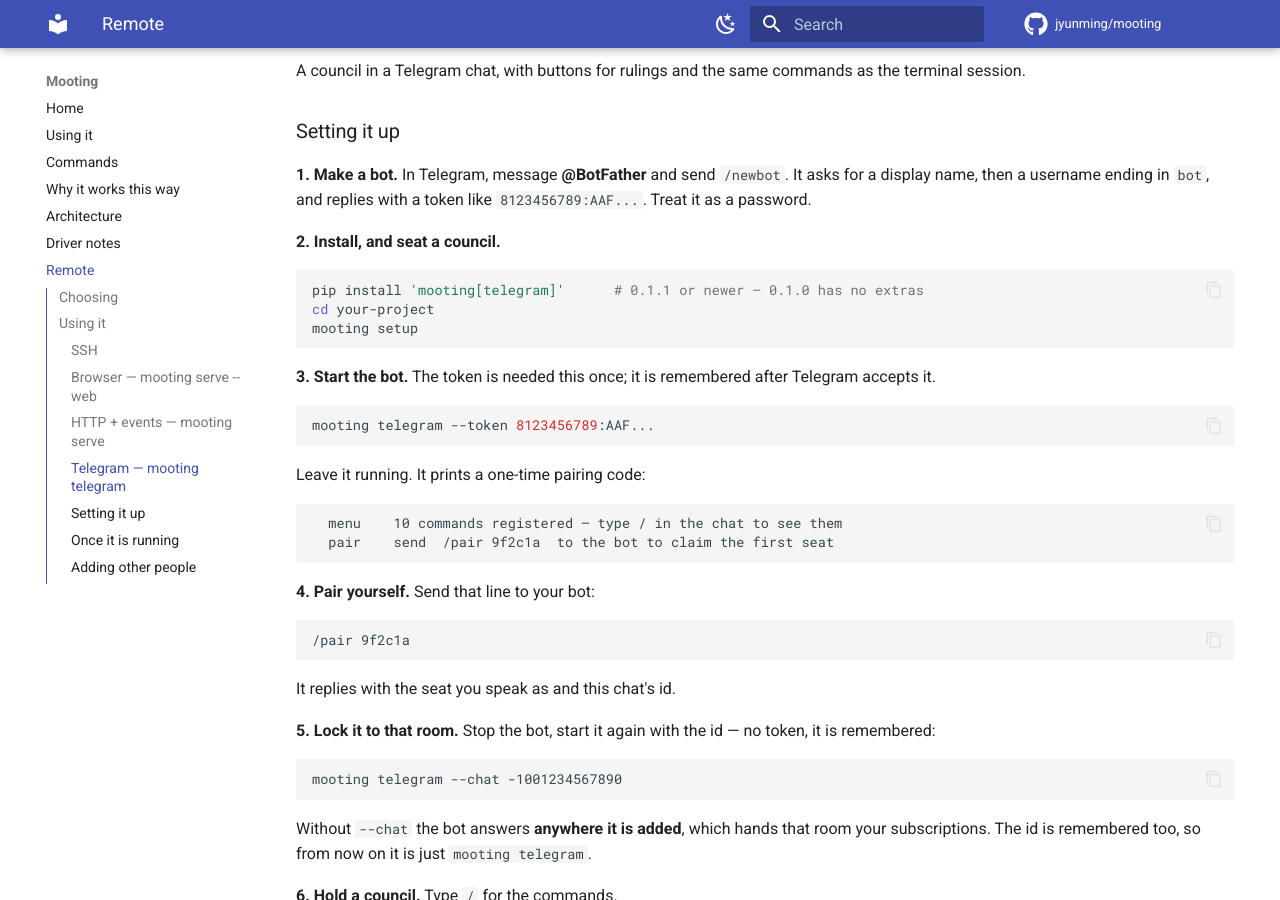
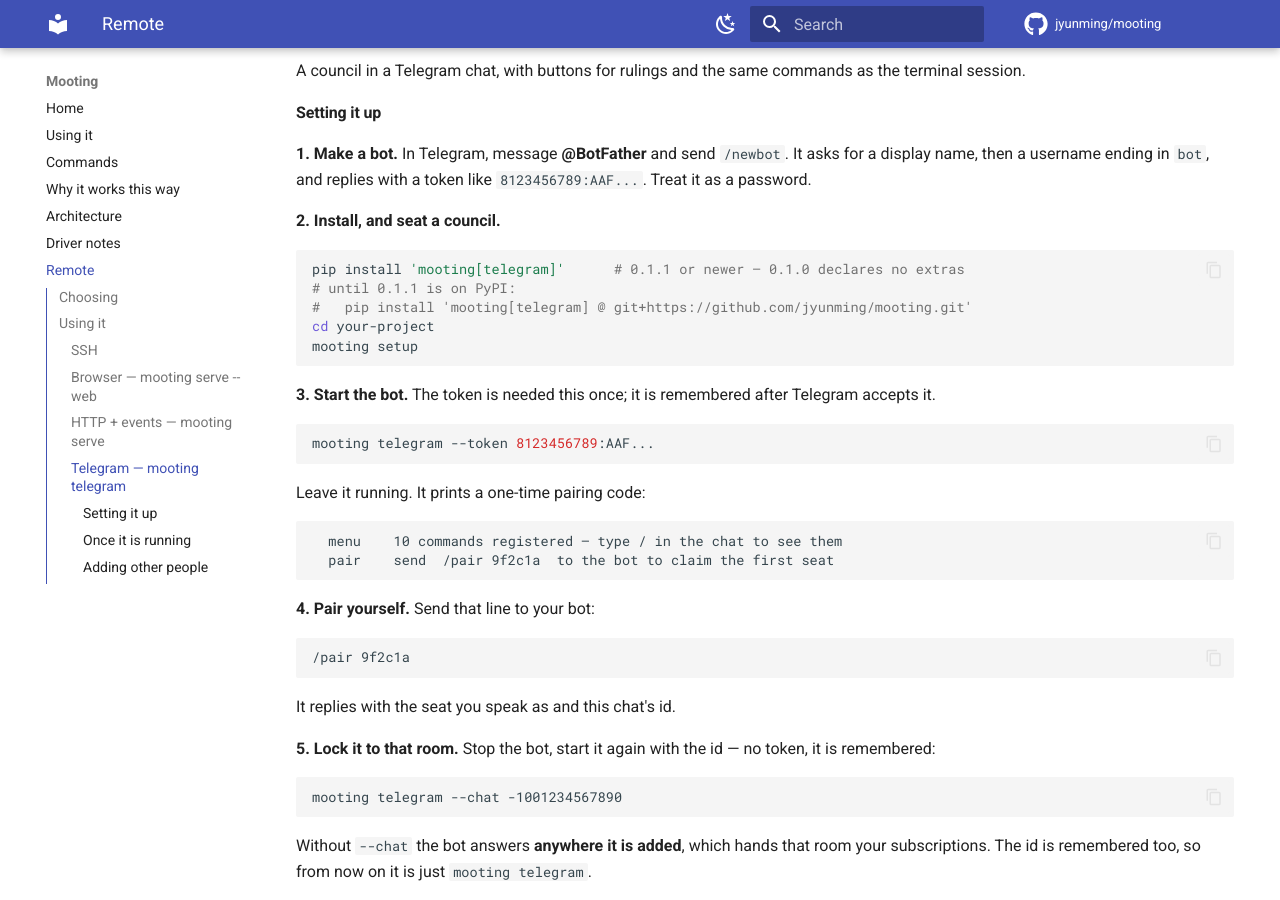
Before and after one commit to jyunming/moot, an MkDocs documentation site: the page built from docs/REMOTE.md, in a window 1280 px wide and 900 px high, scrolled down 2195 px. Built offline with MkDocs 1.6.1 and Material for MkDocs 9.7.7, drawn with Linux system fonts in a browser that asks for light colours; comment, search, counter and statistics services are not loaded.

Commit message:
docs: Telegram's setup steps were sitting at the wrong TOC depth
"Setting it up", "Once it is running" and "Adding other people" were h3s, so
they read as siblings of SSH/Browser/HTTP rather than as Telegram's own steps.
Also gives the install line the same git fallback the README and landing page
carry, since 0.1.0 on PyPI declares no extras.

````diff
--- a/docs/REMOTE.md
+++ b/docs/REMOTE.md
@@ -94,7 +94,7 @@
 A council in a Telegram chat, with buttons for rulings and the same commands
 as the terminal session.
 
-### Setting it up
+#### Setting it up
 
 **1. Make a bot.** In Telegram, message **@BotFather** and send `/newbot`. It
 asks for a display name, then a username ending in `bot`, and replies with a
@@ -103,7 +103,9 @@
 **2. Install, and seat a council.**
 
 ```bash
-pip install 'mooting[telegram]'      # 0.1.1 or newer — 0.1.0 has no extras
+pip install 'mooting[telegram]'      # 0.1.1 or newer — 0.1.0 declares no extras
+# until 0.1.1 is on PyPI:
+#   pip install 'mooting[telegram] @ git+https://github.com/jyunming/mooting.git'
 cd your-project
 mooting setup
 ```
@@ -152,7 +154,7 @@
 Plain messages post as you. `@Santa what does the gateway do today?` puts a
 question to one seat and the others wait for the answer.
 
-### Once it is running
+#### Once it is running
 
 - A proposal arrives with **Approve / Reject** buttons. The reason is the reply
   it asks you for, and the button carries the proposal id, so a ruling cannot
@@ -164,7 +166,7 @@
 - `/topic agenda`, `/rounds`, `/effort`, `/seats` — the same commands as the
   terminal session, because it is the same dispatch behind them.
 
-### Adding other people
+#### Adding other people
 
 Once you are paired, approving happens in the chat — no terminal:
 
@@ -188,8 +190,6 @@
 
 ---
 
----
-
 The reasoning behind all of this — why SSE and not a websocket, why HTML and not
 MarkdownV2, what was deliberately left unbuilt — is in
 [Why it works this way](WHY.md#reaching-a-council-from-elsewhere).
````
